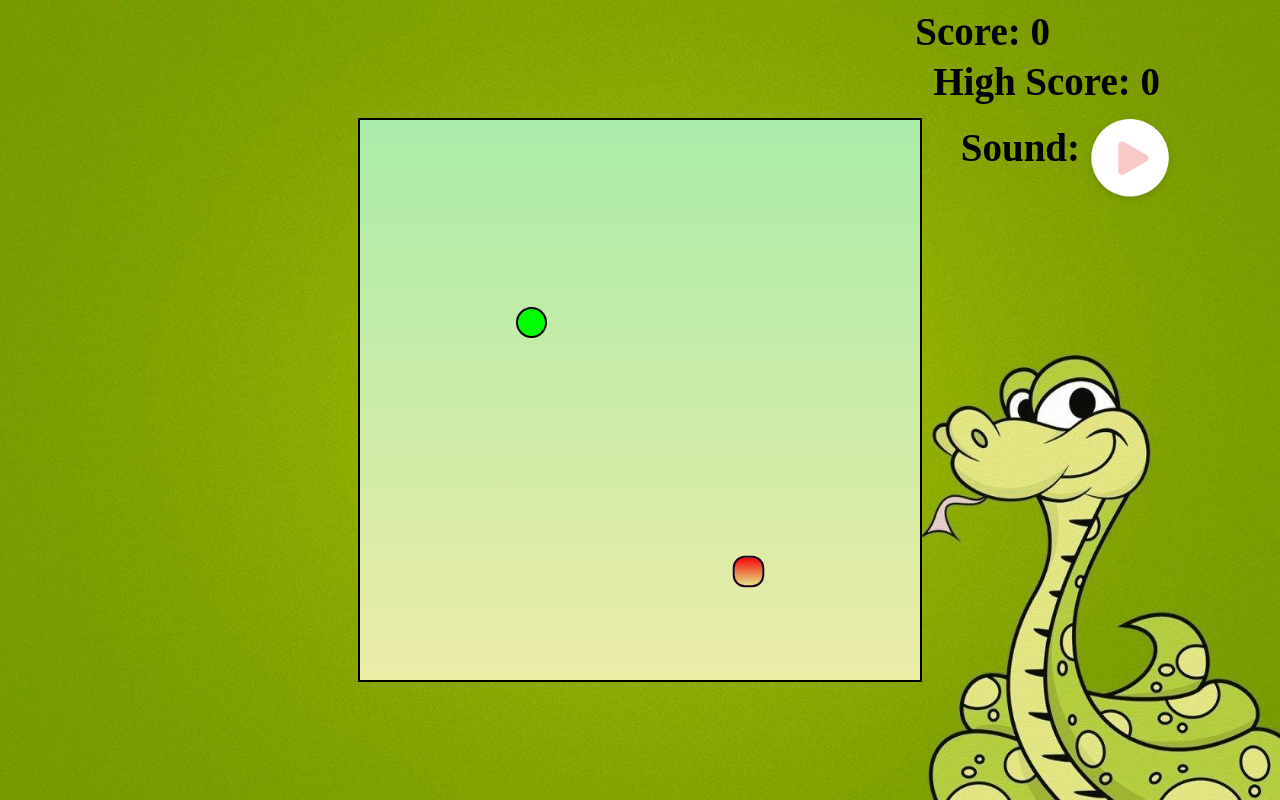
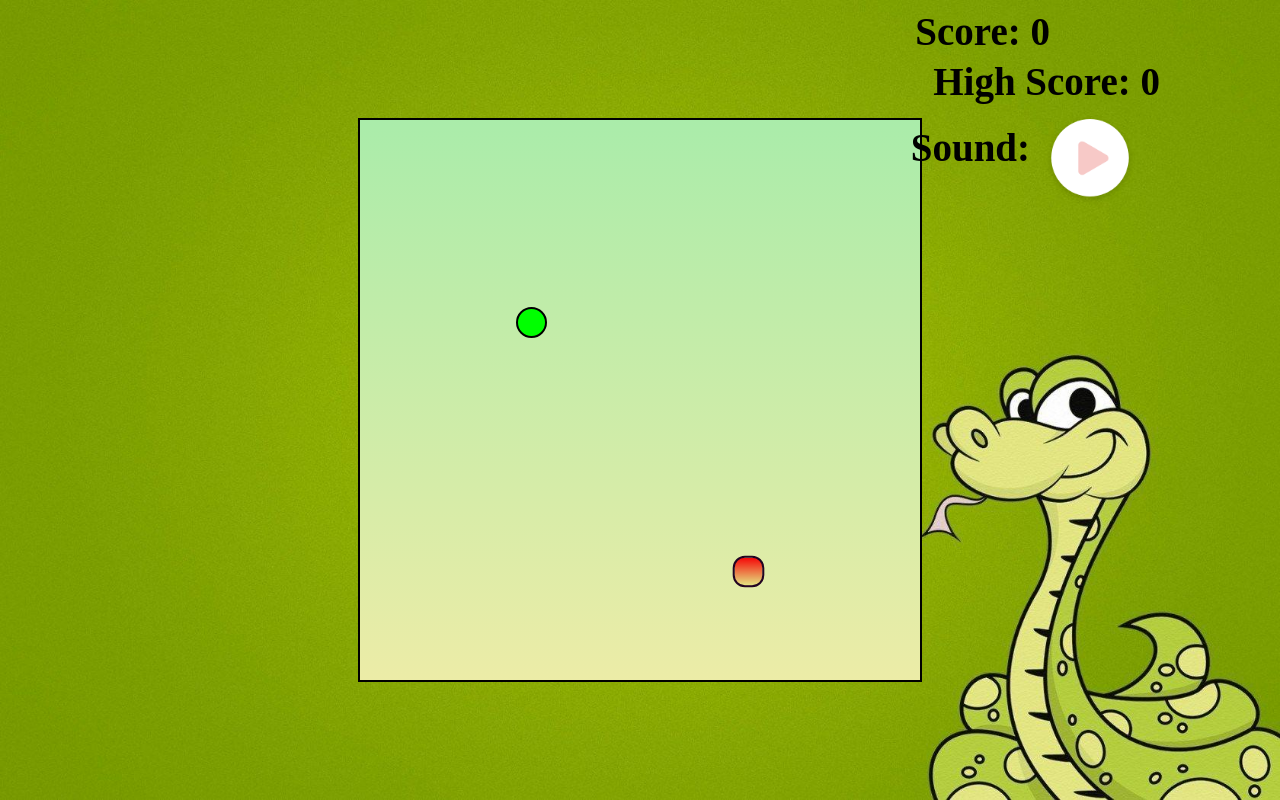
Before and after one commit to Chandan07nikhil/Snake-verse, a plain HTML site: page index.html in a window 1280 px wide. Drawn offline with Linux system fonts and the light colour scheme; a web font is replaced by a local one.

Commit message:
Update style.css

```diff
--- a/css/style.css
+++ b/css/style.css
@@ -35,7 +35,7 @@
 #sound{
     position: absolute;
     top: 125px;
-    right: 200px;
+    right: 250px;
     font-size: 39px;
     font-weight: bold;
     font-family: 'New Tegomin', serif;
@@ -44,7 +44,7 @@
 #icon{
     position: absolute;
     top: 110px;
-    right: 100px;
+    right: 140px;
 }
 
 #board{
```
